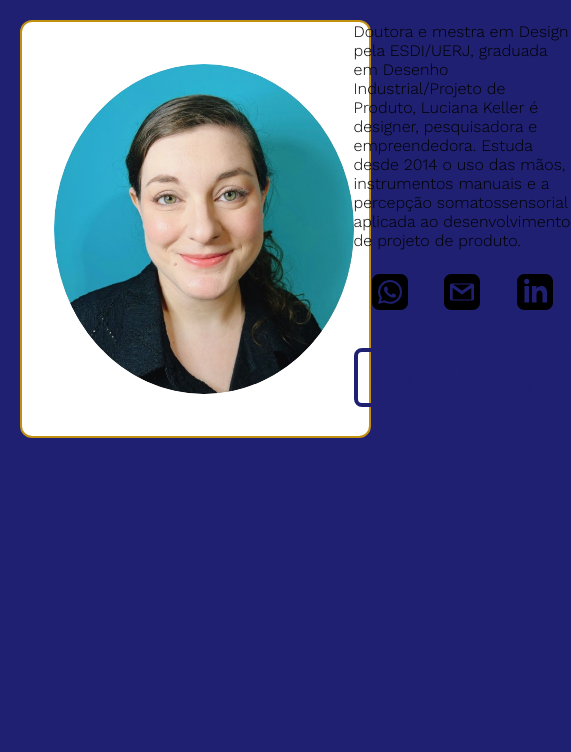
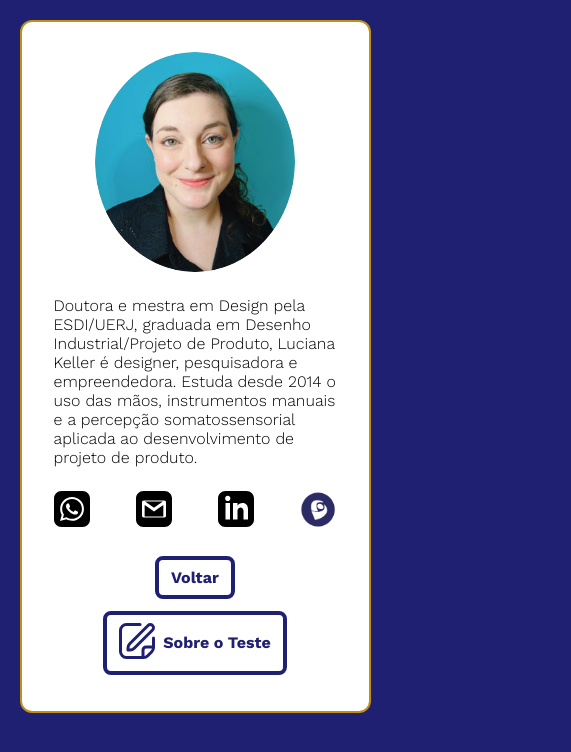
Before and after one commit to kyros200/kellerTest, a React app: page /sobreMim in a window 390 px wide. Shown: the whole page, 571 px wide, since content can reach past the window. Built offline with nearby package versions, Linux system fonts and the light colour scheme.

Commit message:
fix mobile

```diff
--- a/src/pages/AboutMe/AboutMe.scss
+++ b/src/pages/AboutMe/AboutMe.scss
@@ -3,6 +3,10 @@
 .aboutMeContainer {
     display: flex;
     justify-content: space-between;
+
+    @media screen and (max-width: $mobile) {
+        flex-direction: column;
+    }
 
     >.left {
         display: flex;
@@ -15,6 +19,13 @@
             width: 300px;
             border-radius: 100%;
         }
+
+        @media screen and (max-width: $mobile) {
+            padding: 30px 0px 24px;
+            >img {
+                width: 200px;
+            }
+        }
     }
 
     >.right {
@@ -22,6 +33,11 @@
         flex-direction: column;
         justify-content: space-between;
         flex: 1;
+        padding: 30px 0px;
+
+        @media screen and (max-width: $mobile) {
+            padding: 0px 0px 16px;
+        }
 
         >p {
             margin: 0px;
@@ -31,6 +47,10 @@
             display: flex;
             justify-content: space-around;
             padding: 24px 0px;
+
+            @media screen and (max-width: $mobile) {
+                justify-content: space-between;
+            }
 
             > a {
                 width: 48px;
--- a/src/pages/AboutMe/index.js
+++ b/src/pages/AboutMe/index.js
@@ -1,6 +1,7 @@
 import Linkedin from './images/linkedin.svg'
 import Whatsapp from './images/whatsapp.svg'
 import Gmail from './images/gmail.svg'
+import Lattes from './images/lattes.png'
 
 import Lu from './images/lu.jpg'
 
@@ -28,6 +29,9 @@ const AboutMe = () => {
                     <a href="https://www.linkedin.com/in/luciana-keller-910abb71/" target="_blank" rel="noreferrer" >
                         <img src={Linkedin} alt="Linkedin" />
                     </a>
+                    <a href="http://lattes.cnpq.br/7812208570148467" target="_blank" rel="noreferrer" >
+                        <img src={Lattes} alt="Lattes" />
+                    </a>
                 </div>
                 <div className="buttonContainer">
                     <div className="button" onClick={() => navigate("/")}>
--- a/src/pages/Landing/Landing.scss
+++ b/src/pages/Landing/Landing.scss
@@ -18,6 +18,11 @@
         >img {
             width: 80%;
         }
+
+        >.logo {
+            width: 80%;
+            margin-bottom: 16px;
+        }
     }
 }
 
@@ -36,6 +41,15 @@
     align-items: center;
     margin-bottom: 20px;
 
+    @media screen and (max-width: $mobile) {
+        flex-direction: column;
+
+        >:first-child {
+            margin-bottom: 12px;
+        }
+    }
+
+
     >.button {
         border: 4px solid $primary;
         border-radius: 8px;
@@ -45,6 +59,10 @@
         cursor: pointer;
         display: flex;
         align-items: center;
+
+        @media screen and (max-width: $mobile) {
+            padding: 8px 12px;
+        }
 
         >.icon {
             width: 36px;
```
Also changed, not shown: src/pages/AboutMe/images/lattes.png (renamed from src/pages/AboutMe/images/icon-lattes.png), src/pages/AboutMe/images/lattes2.png (renamed from src/pages/AboutMe/images/icon-lattes2.png).
